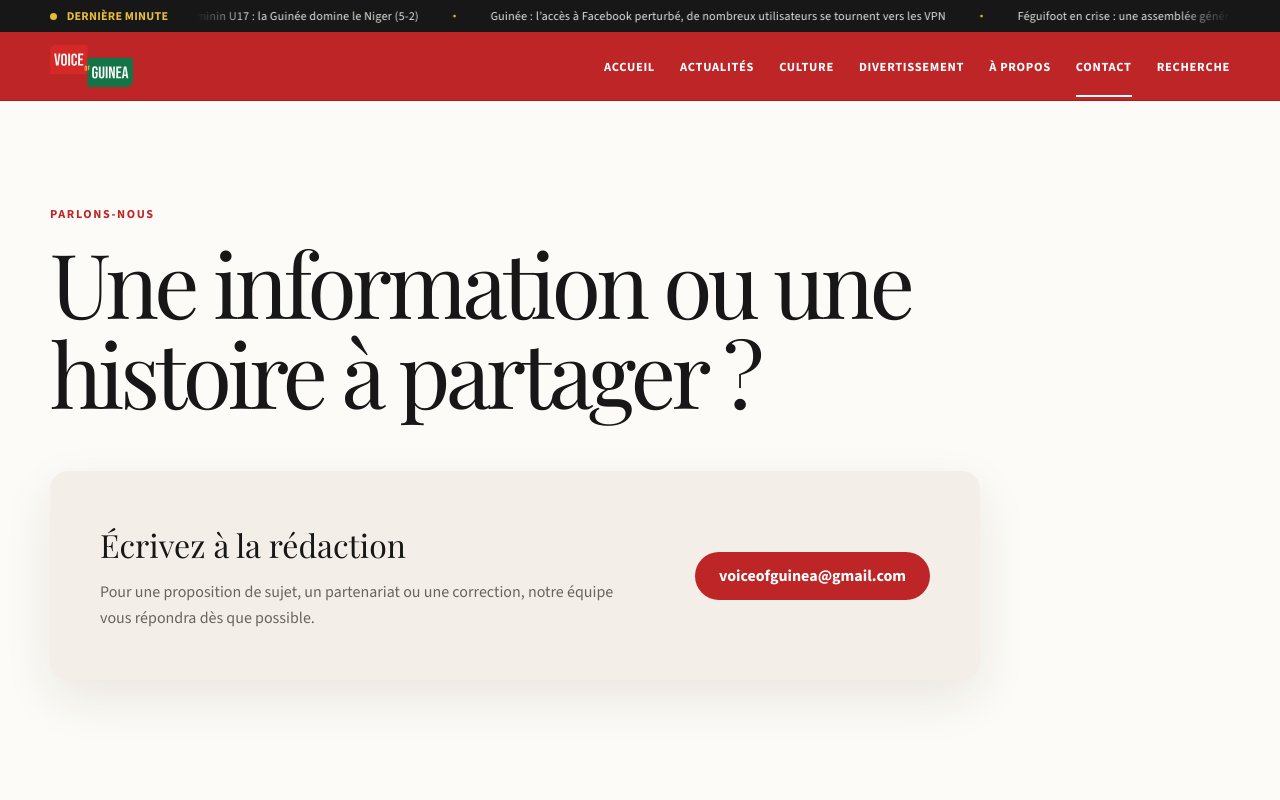
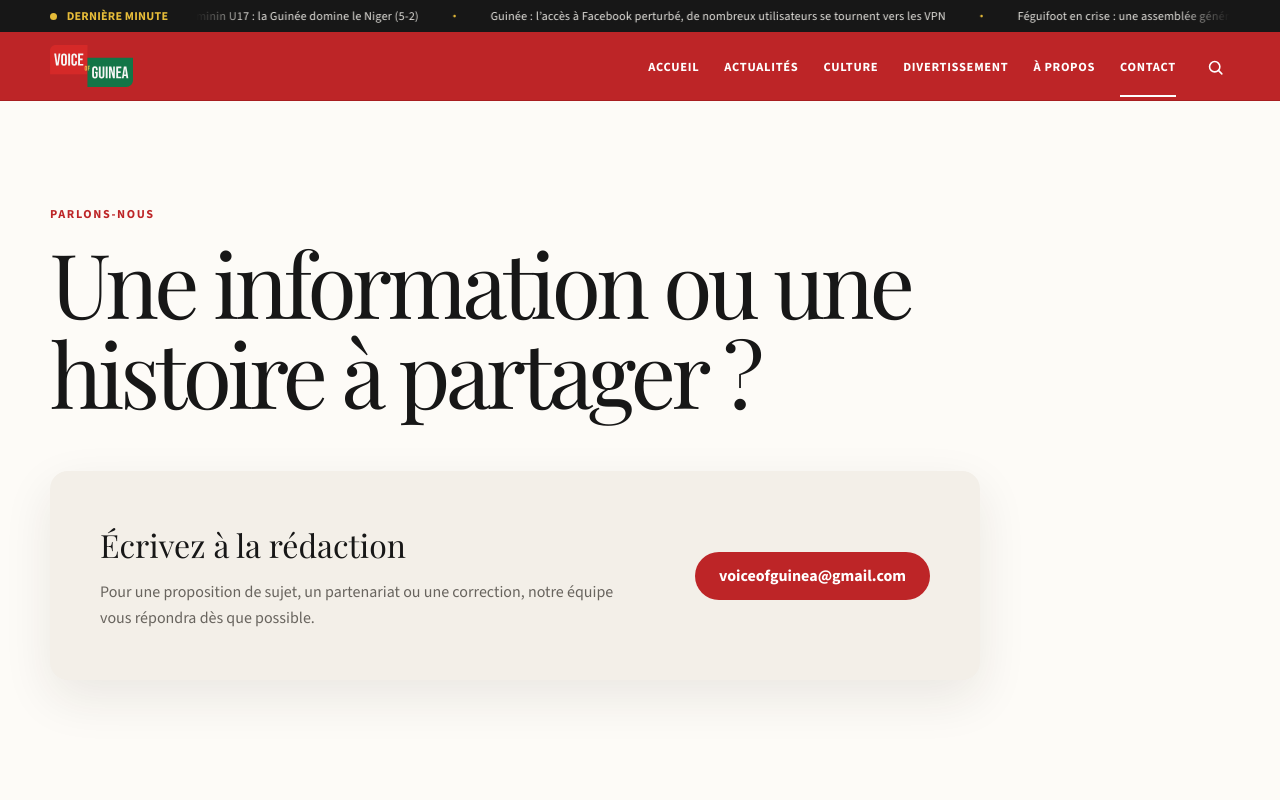
Before and after one commit to ADiallo243/voice-of-guinea, a Next.js app in the folder voice-app/: page /contact in a window 1280 px wide. Shown: the top 800 px of the page. Built offline with nearby package versions, Linux system fonts and the light colour scheme; no server answers; the database is empty; a web font is replaced by a local one.

Commit message:
Use search icon in site navigation

```diff
--- a/voice-app/src/app/globals.css
+++ b/voice-app/src/app/globals.css
@@ -42,6 +42,9 @@ img { display: block; }
 .nav a { transition: opacity .2s, transform .2s, border-color .2s; }
 .nav a:hover, .nav a.active { color: white; border-color: white; }
 .nav a:hover { opacity: .78; transform: translateY(-1px); }
+.nav .nav-search { display: grid; place-items: center; padding-inline: 5px; }
+.nav-search svg { width: 19px; height: 19px; fill: none; stroke: currentColor; stroke-width: 2; stroke-linecap: round; }
+.sr-only { position: absolute; width: 1px; height: 1px; padding: 0; margin: -1px; overflow: hidden; clip: rect(0, 0, 0, 0); white-space: nowrap; border: 0; }
 .menu-button { display: none; }
 .newsline { color: white; background: var(--green); }
 .newsline-inner { display: flex; align-items: center; min-height: 39px; gap: 22px; font-size: .84rem; }
--- a/voice-app/src/components/site-header.tsx
+++ b/voice-app/src/components/site-header.tsx
@@ -58,10 +58,19 @@ export function SiteHeader({ headlines }: { headlines: BreakingHeadline[] }) {
               <Link
                 key={link.href}
                 href={link.href}
-                className={pathname === link.href ? "active" : ""}
+                className={`${pathname === link.href ? "active" : ""}${link.href === "/recherche" ? " nav-search" : ""}`}
+                aria-label={link.href === "/recherche" ? "Rechercher" : undefined}
                 onClick={() => setOpen(false)}
               >
-                {link.label}
+                {link.href === "/recherche" ? (
+                  <>
+                    <svg viewBox="0 0 24 24" aria-hidden="true">
+                      <circle cx="11" cy="11" r="6.5" />
+                      <path d="m16 16 4 4" />
+                    </svg>
+                    <span className="sr-only">Recherche</span>
+                  </>
+                ) : link.label}
               </Link>
             ))}
           </nav>
```
